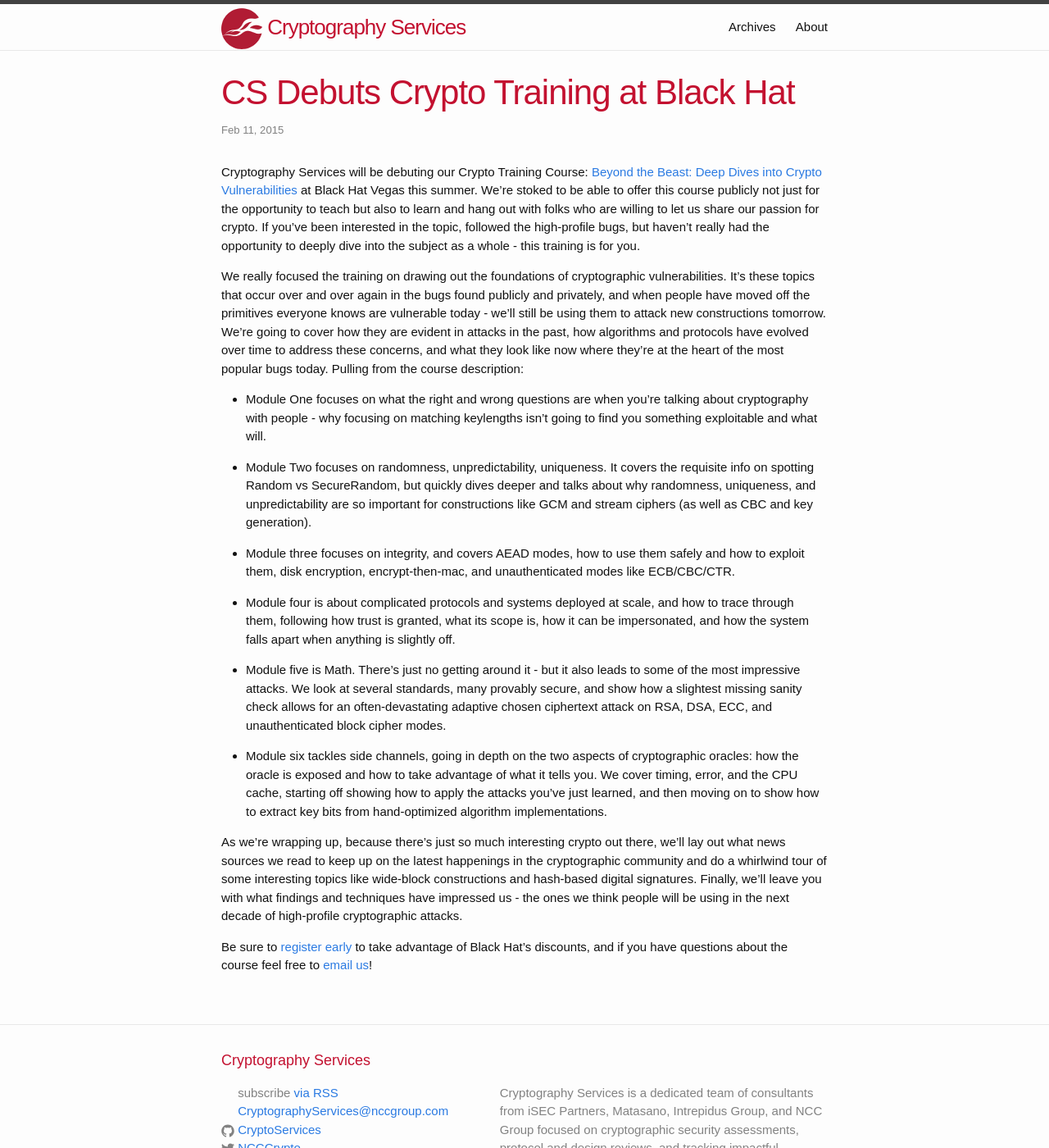
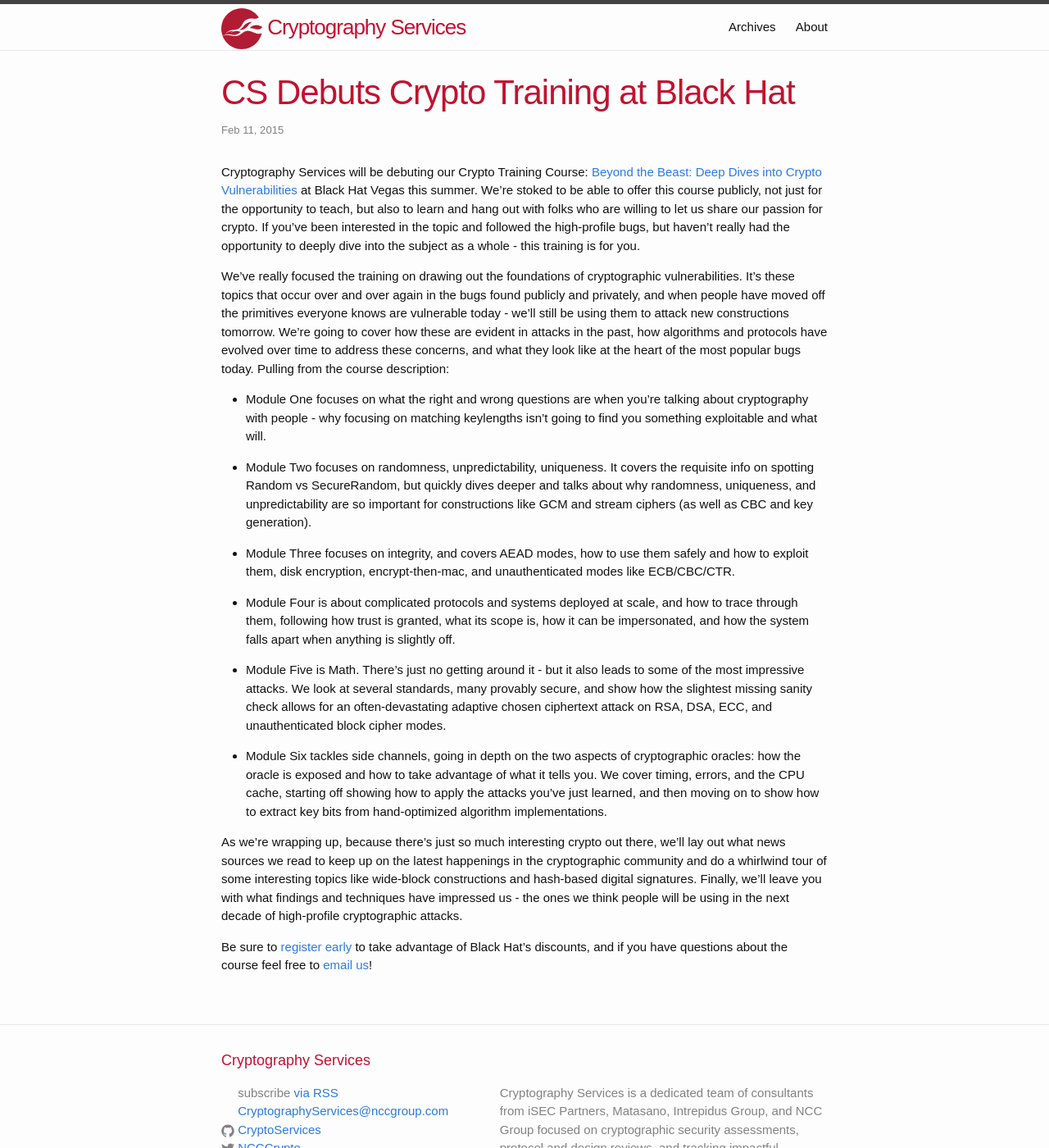
Before and after one commit to CryptoServices/cryptoservices.github.io, a Jekyll site: the page built from _posts/2015-02-11-black-hat-training.markdown, in a window 1280 px wide and 1400 px high. Shown: the whole window at 82% size. Built offline with Jekyll 4.4.1, drawn with Linux system fonts in a browser that asks for light colours.

Commit message:
Tweaking blog post

```diff
--- a/_posts/2015-02-11-black-hat-training.markdown
+++ b/_posts/2015-02-11-black-hat-training.markdown
@@ -6,21 +6,21 @@
 excerpt: "Cryptography Services will be debuting our Crypto Training Course: <a href='https://www.blackhat.com/us-15/training/beyond-the-beast-deep-dives-into-crypto-vulnerabilities.html'>Beyond the Beast: Deep Dives into Crypto Vulnerabilities</a> at Black Hat Vegas this summer."
 ---
 
-Cryptography Services will be debuting our Crypto Training Course: [Beyond the Beast: Deep Dives into Crypto Vulnerabilities](https://www.blackhat.com/us-15/training/beyond-the-beast-deep-dives-into-crypto-vulnerabilities.html) at Black Hat Vegas this summer. We're stoked to be able to offer this course publicly not just for the opportunity to teach but also to learn and hang out with folks who are willing to let us share our passion for crypto. If you've been interested in the topic, followed the high-profile bugs, but haven't really had the opportunity to deeply dive into the subject as a whole - this training is for you.
+Cryptography Services will be debuting our Crypto Training Course: [Beyond the Beast: Deep Dives into Crypto Vulnerabilities](https://www.blackhat.com/us-15/training/beyond-the-beast-deep-dives-into-crypto-vulnerabilities.html) at Black Hat Vegas this summer. We're stoked to be able to offer this course publicly, not just for the opportunity to teach, but also to learn and hang out with folks who are willing to let us share our passion for crypto. If you've been interested in the topic and followed the high-profile bugs, but haven't really had the opportunity to deeply dive into the subject as a whole - this training is for you.
 
-We really focused the training on drawing out the foundations of cryptographic vulnerabilities. It's these topics that occur over and over again in the bugs found publicly and privately, and when people have moved off the primitives everyone knows are vulnerable today - we'll still be using them to attack new constructions tomorrow.  We're going to cover how they are evident in attacks in the past, how algorithms and protocols have evolved over time to address these concerns, and what they look like now where they're at the heart of the most popular bugs today. Pulling from the course description:
+We've really focused the training on drawing out the foundations of cryptographic vulnerabilities. It's these topics that occur over and over again in the bugs found publicly and privately, and when people have moved off the primitives everyone knows are vulnerable today - we'll still be using them to attack new constructions tomorrow.  We're going to cover how these  are evident in attacks in the past, how algorithms and protocols have evolved over time to address these concerns, and what they look like at the heart of the most popular bugs today. Pulling from the course description:
 
 * Module One focuses on what the right and wrong questions are when you're talking about cryptography with people - why focusing on matching keylengths isn't going to find you something exploitable and what will.
 
 * Module Two focuses on randomness, unpredictability, uniqueness. It covers the requisite info on spotting Random vs SecureRandom, but quickly dives deeper and talks about why randomness, uniqueness, and unpredictability are so important for constructions like GCM and stream ciphers (as well as CBC and key generation).
 
-* Module three focuses on integrity, and covers AEAD modes, how to use them safely and how to exploit them, disk encryption, encrypt-then-mac, and unauthenticated modes like ECB/CBC/CTR.
+* Module Three focuses on integrity, and covers AEAD modes, how to use them safely and how to exploit them, disk encryption, encrypt-then-mac, and unauthenticated modes like ECB/CBC/CTR.
 
-* Module four is about complicated protocols and systems deployed at scale, and how to trace through them, following how trust is granted, what its scope is, how it can be impersonated, and how the system falls apart when anything is slightly off.
+* Module Four is about complicated protocols and systems deployed at scale, and how to trace through them, following how trust is granted, what its scope is, how it can be impersonated, and how the system falls apart when anything is slightly off.
 
-* Module five is Math. There's just no getting around it - but it also leads to some of the most impressive attacks. We look at several standards, many provably secure, and show how a slightest missing sanity check allows for an often-devastating adaptive chosen ciphertext attack on RSA, DSA, ECC, and unauthenticated block cipher modes.
+* Module Five is Math. There's just no getting around it - but it also leads to some of the most impressive attacks. We look at several standards, many provably secure, and show how the slightest missing sanity check allows for an often-devastating adaptive chosen ciphertext attack on RSA, DSA, ECC, and unauthenticated block cipher modes.
 
-* Module six tackles side channels, going in depth on the two aspects of cryptographic oracles: how the oracle is exposed and how to take advantage of what it tells you. We cover timing, error, and the CPU cache, starting off showing how to apply the attacks you've just learned, and then moving on to show how to extract key bits from hand-optimized algorithm implementations.
+* Module Six tackles side channels, going in depth on the two aspects of cryptographic oracles: how the oracle is exposed and how to take advantage of what it tells you. We cover timing, errors, and the CPU cache, starting off showing how to apply the attacks you've just learned, and then moving on to show how to extract key bits from hand-optimized algorithm implementations.
 
 As we're wrapping up, because there's just so much interesting crypto out there, we'll lay out what news sources we read to keep up on the latest happenings in the cryptographic community and do a whirlwind tour of some interesting topics like wide-block constructions and hash-based digital signatures. Finally, we'll leave you with what findings and techniques have impressed us - the ones we think people will be using in the next decade of high-profile cryptographic attacks.
 
```
